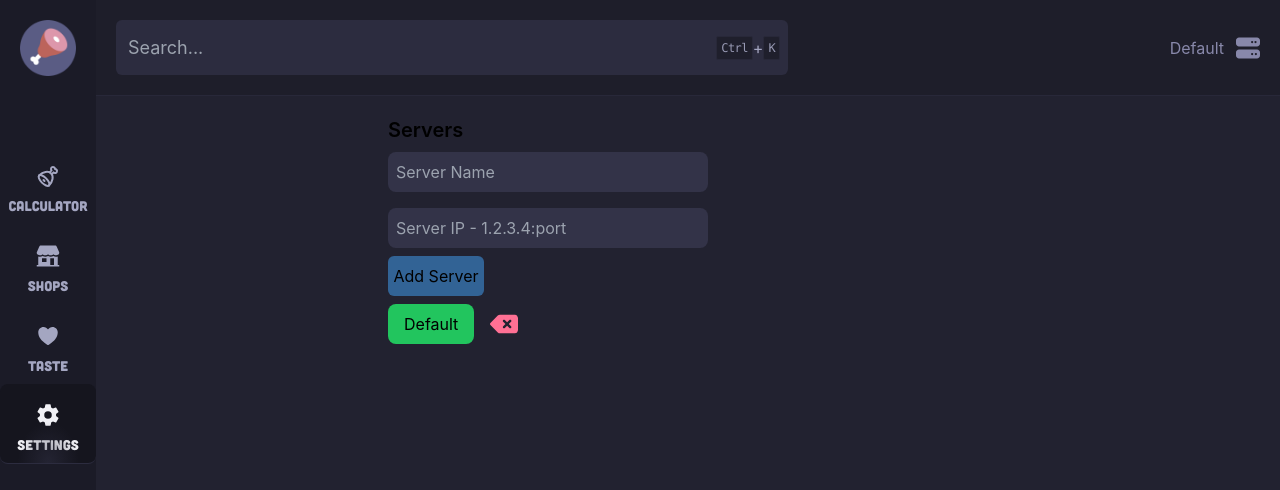
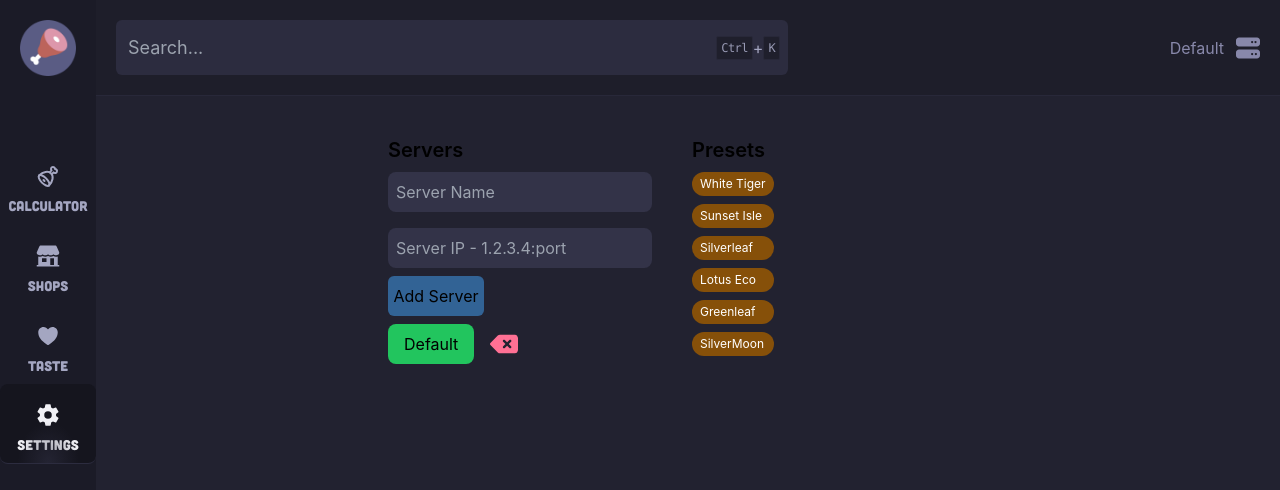
Before and after one commit to oddiz/ecofoodapp-v2.1, a Next.js app: page /settings in a window 1280 px wide. Shown: the top 490 px of the page. Built offline with nearby package versions, Linux system fonts and the light colour scheme.

Commit message:
refresh every time

```diff
--- a/src/components/Header/Header.tsx
+++ b/src/components/Header/Header.tsx
@@ -1,18 +1,26 @@
 import { Search } from "./Search";
-import { FaServer } from "react-icons/fa6";
+import { FaServer, FaSpinner } from "react-icons/fa6";
 import { Popover, PopoverButton, PopoverPanel } from "@headlessui/react";
 import { useServerStore } from "@/store/useServerStore";
+import { ImSpinner, ImSpinner11 } from "react-icons/im";
+import { TbFidgetSpinner } from "react-icons/tb";
 
 export const Header = () => {
   const currentServer = useServerStore((state) => state.currentServer);
   const servers = useServerStore((state) => state.availableServers);
   const setCurrentServer = useServerStore((state) => state.setCurrentServer);
+  const serverLoading = useServerStore((state) => state.serverLoading);
   return (
     <header className="flex h-24 w-full flex-shrink-0 flex-row border-b-[1px] py-5 px-5 border-b-primarydark-500 bg-primarydark-650">
       <Search className="h-full flex-grow" />
       <div className="flex h-full flex-row items-center justify-end">
         <Popover>
           <PopoverButton className="h-full flex flex-row items-center justify-center text-primary-700 hover:text-primary-400">
+            {serverLoading && (
+              <div className="animate-spin origin-center duration-500 ">
+                <TbFidgetSpinner size={24} />
+              </div>
+            )}
             <div className="m-3">{currentServer.name}</div>
             <FaServer size={24} />
           </PopoverButton>
--- a/src/components/pages/settings/AddServer.tsx
+++ b/src/components/pages/settings/AddServer.tsx
@@ -7,6 +7,33 @@ import { Button, Input } from "@headlessui/react";
 import { useState } from "react";
 import { FaDeleteLeft } from "react-icons/fa6";
 import { toast } from "sonner";
+
+const PREFILLED_SERVERS: EcoServer[] = [
+  {
+    name: "White Tiger",
+    address: "white-tiger.play.eco",
+  },
+  {
+    name: "Sunset Isle",
+    address: "135.131.96.179:3005",
+  },
+  {
+    name: "Silverleaf",
+    address: "209.222.98.135:3001",
+  },
+  {
+    name: "Lotus Eco",
+    address: "78.46.87.6:3001",
+  },
+  {
+    name: "Greenleaf",
+    address: "148.251.154.60:3021",
+  },
+  {
+    name: "SilverMoon",
+    address: "silvermoon.play.eco",
+  },
+];
 
 const AddServerComponent = () => {
   const {
@@ -37,7 +64,7 @@ const AddServerComponent = () => {
         serverFoods,
       );
       addServer(server, serverFoods, serverShops);
-      setCurrentServer(server);
+      await setCurrentServer(server);
       toast("Server added successfully");
     } catch (error) {
       console.error(error);
@@ -47,7 +74,21 @@ const AddServerComponent = () => {
     }
     setServerLoading(false);
   };
+  const ServerPresetBadge = ({ server }: { server: EcoServer }) => {
     return (
+      <span
+        onClick={() => {
+          setNewServerName(server.name);
+          setNewServerIP(server.address);
+        }}
+        className="bg-ecoyellow-700 cursor-pointer text-white text-xs rounded-full px-2 py-1"
+      >
+        {server.name}
+      </span>
+    );
+  };
+  return (
+    <div className="flex flex-row my-5  ">
       <div className="flex flex-col my-5  ">
         <h2 className="mb-2 text-xl font-semibold ">Servers</h2>
         <div className="mb-2 flex flex-col space-y-2">
@@ -87,6 +128,15 @@ const AddServerComponent = () => {
           ))}
         </div>
       </div>
+      <div className="flex flex-col my-5  px-10">
+        <h2 className="mb-2 text-xl font-semibold ">Presets</h2>
+        <div className="mb-2 flex flex-col space-y-2">
+          {PREFILLED_SERVERS.map((server: EcoServer) => (
+            <ServerPresetBadge key={server.name} server={server} />
+          ))}
+        </div>
+      </div>
+    </div>
   );
 };
 
--- a/src/store/useServerStore.ts
+++ b/src/store/useServerStore.ts
@@ -2,6 +2,10 @@ import { allFoods } from "@/data/foodData";
 import type { Food } from "@/types/food";
 import type { EcoServer, ServerStoreState } from "@/types/server";
 import type { FoodShop } from "@/types/shops";
+import { getServerFoods } from "@/utils/getServerFoods";
+import { getServerFoodShops } from "@/utils/getServerFoodShops";
+import { sanitizeUrl } from "@/utils/sanitizeUrl";
+import { toast } from "sonner";
 import { create } from "zustand";
 import { persist, createJSONStorage, devtools } from "zustand/middleware";
 
@@ -21,6 +25,7 @@ export const useServerStore = create<ServerStoreState>()(
   devtools(
     persist(
       (set, get) => ({
+        serverLoading: false,
         currentServer: defaultServer,
         availableServers: [defaultServer],
         currentServerFoods: defaultServerFoods[defaultServer.address]!,
@@ -29,12 +34,43 @@ export const useServerStore = create<ServerStoreState>()(
         serverShops: defaultServerShops,
         getServerFoods: (server) =>
           get().serverFoods[server.address] ?? allFoods,
-        setCurrentServer: (server) =>
-          set({
-            currentServer: server,
-            currentServerFoods: get()?.serverFoods[server.address] ?? [],
-            currentServerStores: get()?.serverShops[server.address] ?? [],
-          }),
+        setCurrentServer: async (server) => {
+          try {
+            if (defaultServer.address === server.address) {
+              return set({
+                currentServer: server,
+                currentServerFoods: allFoods,
+                currentServerStores: [],
+              });
+            }
+            set({ serverLoading: true });
+            const serverFoods = await getServerFoods(
+              sanitizeUrl(server.address),
+            );
+            const serverShops = await getServerFoodShops(
+              sanitizeUrl(server.address),
+              serverFoods,
+            );
+            set((state) => ({
+              currentServer: server,
+              currentServerFoods: serverFoods ?? [],
+              currentServerStores: serverShops ?? [],
+              serverFoods: {
+                ...state.serverFoods,
+                [server.address]: serverFoods,
+              },
+              serverShops: {
+                ...state.serverShops,
+                [server.address]: serverShops,
+              },
+              serverLoading: false,
+            }));
+          } catch {
+            toast("Failed to fetch server data");
+            set({ serverLoading: false });
+            return;
+          }
+        },
         addServer: (server, serverFoods, serverShops) => {
           set((state) => {
             if (!get().availableServers.includes(server)) {
--- a/src/types/server.ts
+++ b/src/types/server.ts
@@ -7,6 +7,7 @@ export interface EcoServer {
 }
 
 export interface ServerStoreState {
+  serverLoading: boolean;
   currentServer: EcoServer;
   availableServers: EcoServer[];
   currentServerFoods: Food[];
@@ -14,7 +15,7 @@ export interface ServerStoreState {
   serverFoods: Record<EcoServer["address"], Food[]>;
   serverShops: Record<EcoServer["address"], FoodShop[]>;
   getServerFoods: (server: EcoServer) => Food[];
-  setCurrentServer: (server: EcoServer) => void;
+  setCurrentServer: (server: EcoServer) => Promise<void>;
   addServer: (
     server: EcoServer,
     serverFoods: Food[],
--- a/src/utils/getServerFoods.ts
+++ b/src/utils/getServerFoods.ts
@@ -91,8 +91,6 @@ export function parseNutrients(inputText: string): Nutrients {
     }
   });
 
-  console.log(inputText, results);
-
   return results;
 }
 
```
Lines whose indentation alone changed are shown as unchanged.
